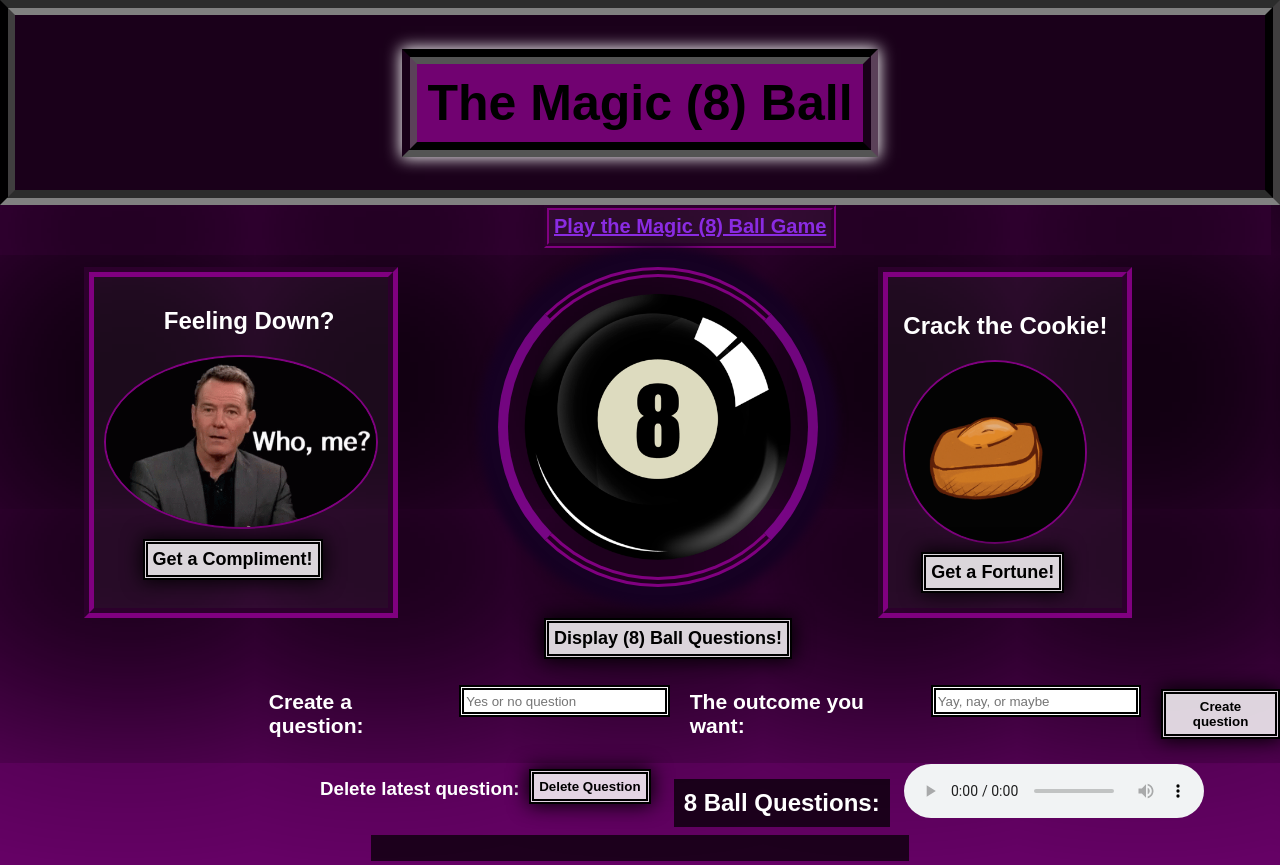
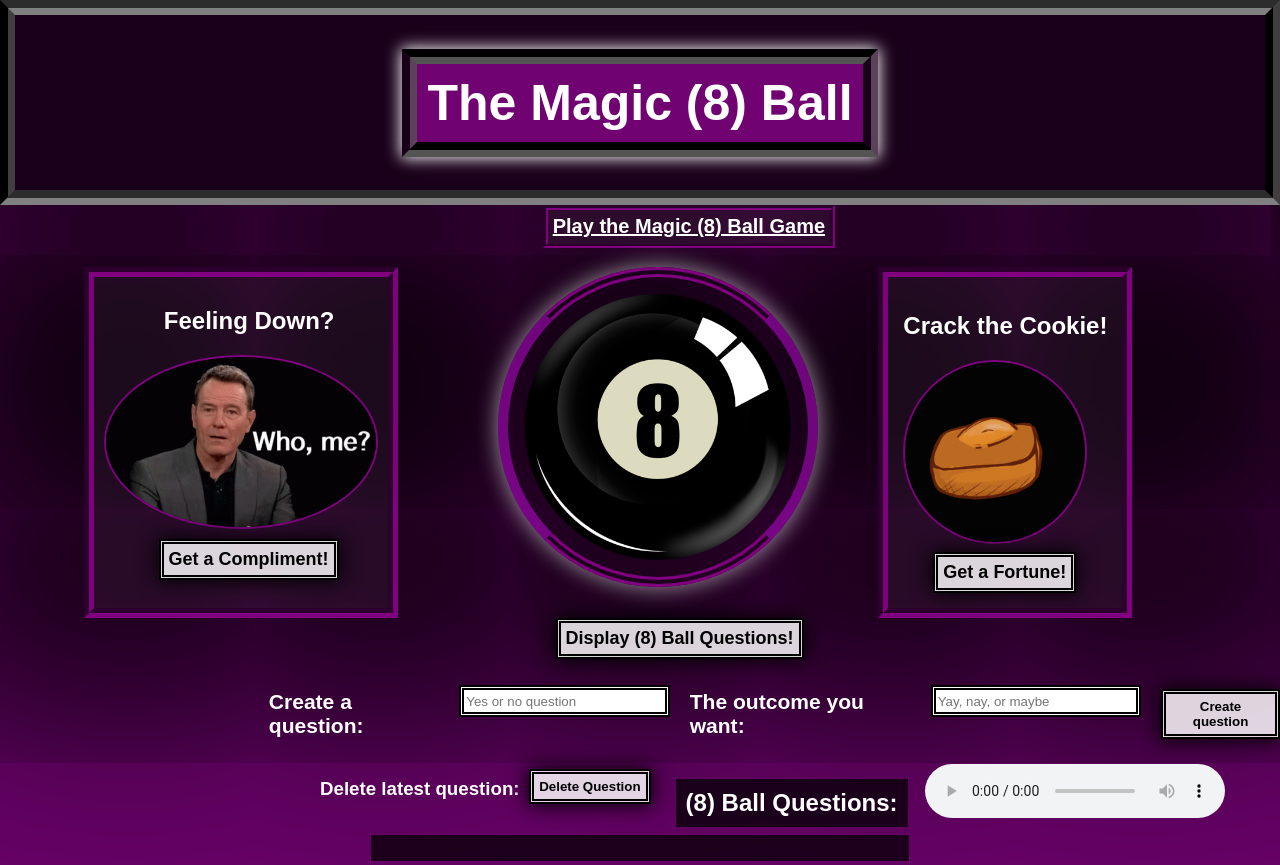
Before and after one commit to MasonMaag/capstone-foundations, a website: page client/index.html in a window 1280 px wide. Drawn offline with nearby package versions, Linux system fonts and the light colour scheme; a web font is replaced by a local one.

Commit message:
styling commit

```diff
--- a/client/gameStyle.css
+++ b/client/gameStyle.css
@@ -28,7 +28,7 @@ h1 {
     height: fit-content;
     width: fit-content;
     background-color: rgb(113, 2, 113);
-    color: black;
+    color: white;
     padding:10px;
     font-weight: 900;
     font-size: 50px;
@@ -40,7 +40,7 @@ h1 {
 }
 
 #homeTag{
-    color: blueviolet;
+    color: white;
     font-size: 20px;
     font-weight: 700;
 }
@@ -64,6 +64,7 @@ h1 {
     border-width:10px;
     border-color: purple;
     border-style: groove;
+    background-color: rgba(0, 0, 0, 0.713)
 }
 
 #controls{
--- a/client/mainStyle.css
+++ b/client/mainStyle.css
@@ -4,6 +4,11 @@ body{
     font-family: 'IBM Plex Mono', monospace;
     font-family: 'Kdam Thmor Pro', sans-serif;
     background-color: rgb(113, 2, 113);
+}
+
+button{
+    font-family: 'IBM Plex Mono', monospace;
+    font-family: 'Kdam Thmor Pro', sans-serif;
 }
 
 header {
@@ -21,7 +26,7 @@ h1 {
     height: fit-content;
     width: fit-content;
     background-color: rgb(113, 2, 113);
-    color: black;
+    color: white;
     padding:10px;
     font-weight: 900;
     font-size: 50px;
@@ -33,7 +38,7 @@ h1 {
 }
 
 #gameTag{
-    color: blueviolet;
+    color: white;
     font-size: 20px;
     font-weight: 700;
 }
@@ -46,7 +51,7 @@ h1 {
     border-width:5px;
     width: fit-content;
     padding: 5px;
-    margin-left: 42.5%;
+    margin-left: 42.4%;
 }
 
 #ballPic {
@@ -54,7 +59,9 @@ h1 {
     border-style: double solid;
     border-width: 10px;
     border-color: purple rgba(196, 11, 221, 0.519);
-    box-shadow: 0px 0px 10px 20px rgb(22, 1, 35);
+    /* box-shadow: 0px 0px 20px 10px rgba(246, 246, 246, 0.289); */
+    box-shadow: 0px 0px 20px 3px rgba(255, 255, 255, 0.47);
+    margin-left: 20px;
 }
 
 #ballpiccon{
@@ -71,10 +78,11 @@ h1 {
 #compCon{
     background-color: rgba(153, 150, 150, 0.074);
     padding: 10px;
-    margin-right: 100px;
+    margin-right: 80px;
     border-width:10px;
     border-color: purple;
     border-style: groove;
+    /* box-shadow: 0px 0px 10px 1px rgba(255, 255, 255, 0.47); */
 }
 
 #compHead{
@@ -103,7 +111,7 @@ h1 {
 }
 
 #compbtncon{
-    margin-left: 39px;
+    margin-left: 55px;
     margin-top: 2%;
 }
 
@@ -114,6 +122,7 @@ h1 {
     border-width:10px;
     border-color: purple;
     border-style: groove;
+    /* box-shadow: 0px 0px 10px 1px white; */
 }
 
 #fortHead{
@@ -141,13 +150,13 @@ h1 {
 }
 
 #fortbtncon{
-    margin-left: 18px;
+    margin-left: 30px;
     margin-top: 2%;
 }
 
 #all {
     display: flex;
-    margin-left: 42.5%;
+    margin-left: 43.4%;
     padding:5px;
     font-weight: 800;
     font-size: large;
@@ -169,7 +178,7 @@ section {
     background-color: rgba(0, 0, 0, 0.713);
     text-align: center;
     margin-top: -20px;
-    padding: 1%
+    padding: 1%;
 }
 
 #askBtn{
@@ -194,6 +203,7 @@ section {
     border-width:10px;
     border-color: purple;
     border-style: groove;
+
 }
 
 h3 {
@@ -224,7 +234,7 @@ h3 {
     width: fit-content;
     background-color: rgba(0, 0, 0, 0.713);
     padding:10px;
-    margin-left:2.4%;
+    margin-left:2.6%;
 }
 
 #createCon{
@@ -262,7 +272,7 @@ input {
 }
 
 #audio{
-    margin-left: 1.5%;
+    margin-left: 1.8%;
     margin-top: .5%;
 }
 
```
Also changed, not shown: client/index.html (+1 -1 lines).
